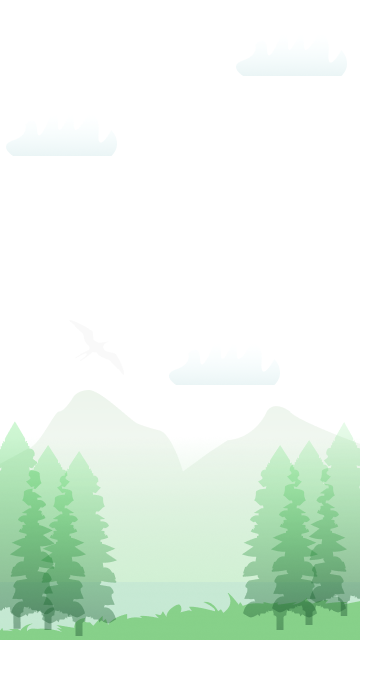
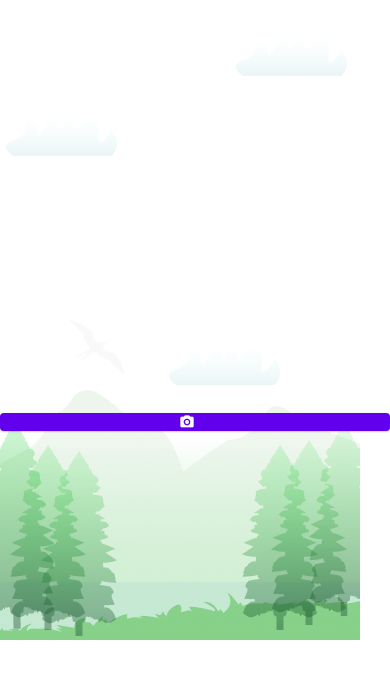
Before and after one commit to JoaoVitorBoer/BioView, a React Native app: screen / in a window 390 px wide. Shown: the top 678 px of the page. Built offline with nearby package versions, Linux system fonts and the light colour scheme.

Commit message:
nova biblioteca

```diff
--- a/App.js
+++ b/App.js
@@ -1,7 +1,7 @@
-import { StatusBar } from 'expo-status-bar';
 import React from 'react';
-import { ImageBackground, StyleSheet, Text, View } from "react-native";
-import { style } from '@material-ui/system';
+import { ImageBackground, StyleSheet, View } from "react-native";
+import { Button } from 'react-native-paper';
+
 
 
 const image = require('./Images/homepage.png');
@@ -13,14 +13,23 @@ export default function App() {
 
   <View style={styles.container}>
     <ImageBackground source={ image } style={styles.image}>
+    <Button icon='camera' mode='contained' onPress={()=>{}} >
+
+    </Button>
 
     </ImageBackground>
   </View>
 
+);
+}
 
 
-);
-}
+
+
+
+
+
+
 
 
 
--- a/package.json
+++ b/package.json
@@ -14,6 +14,7 @@
     "react": "16.13.1",
     "react-dom": "16.13.1",
     "react-native": "https://github.com/expo/react-native/archive/sdk-41.0.0.tar.gz",
+    "react-native-paper": "^4.9.1",
     "react-native-web": "^0.16.5"
   },
   "devDependencies": {
```
Also changed, not shown: 1 other file (tests, documents, lock files or other folders).
